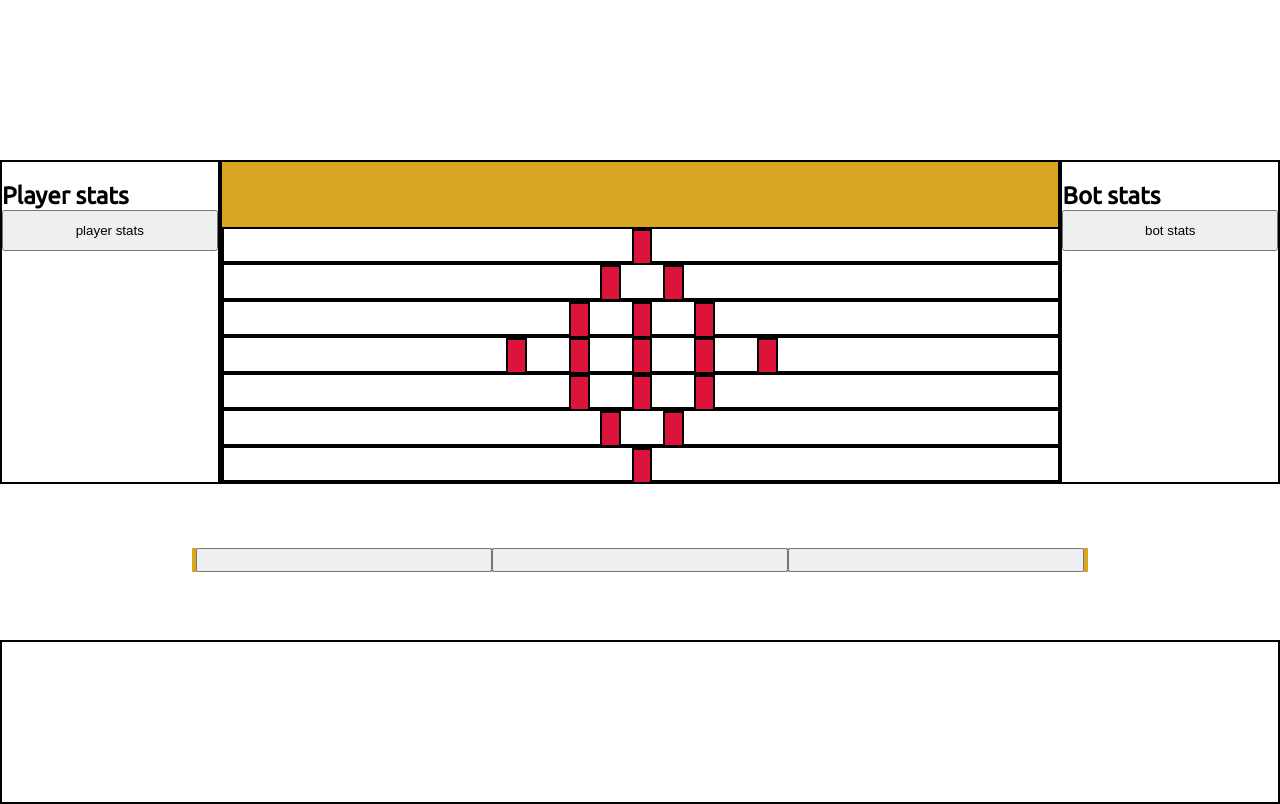
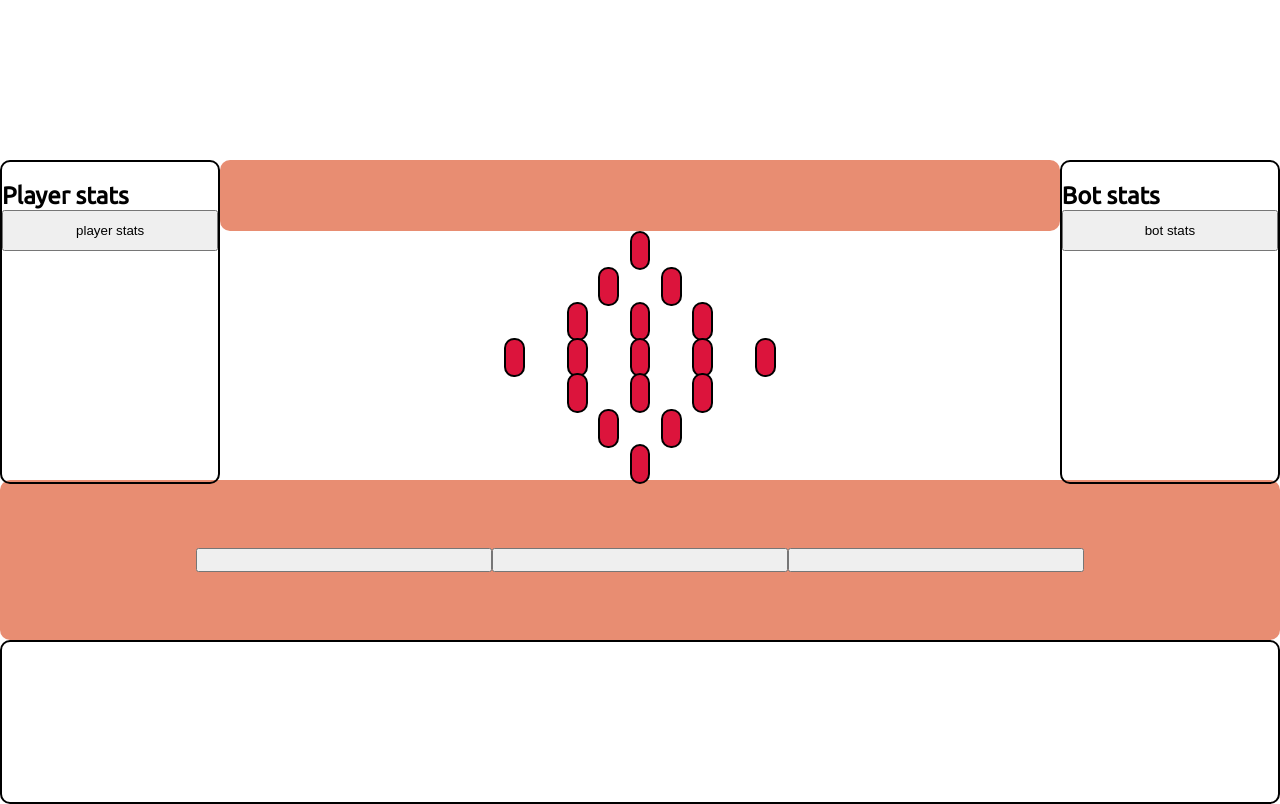
Before and after one commit to found-james/nim, a plain HTML site: page index.html in a window 1280 px wide. Drawn offline with Linux system fonts and the light colour scheme; a web font is replaced by a local one.

Commit message:
styled html elements

```diff
--- a/index.js
+++ b/index.js
@@ -8,7 +8,6 @@ bodyOfHtml.style.width = "100%";
 
 const headerContainer = document.createElement("header");
 bodyOfHtml.appendChild(headerContainer);
-headerContainer.style.postion = "sticky";
 headerContainer.style.height = "20%";
 
 const navContainer = document.createElement("nav");
@@ -48,7 +47,6 @@ buttonForStats.setAttribute("id", "player-stats-button");
 buttonForStats.style.width = "100%";
 buttonForStats.style.height = "15%";
 buttonForStats.textContent = "player stats";
-buttonForStats.addEventListener("click", statsModal);
 
 const centerMain = document.createElement("article");
 centerMain.setAttribute("id", "center");
@@ -71,7 +69,8 @@ const createRows = (domElem) => {
 const headerForCenter = document.createElement("header");
 centerMain.appendChild(headerForCenter);
 headerForCenter.style.height = "28%";
-headerForCenter.style.backgroundColor = "goldenrod";
+headerForCenter.style.backgroundColor = "#e88d72";
+headerForCenter.style.borderRadius = "10px";
 const rowContainers = createRows(centerMain);
 
 const updateParagraph = document.createElement("p");
@@ -84,18 +83,15 @@ secForCenterButtons.style.display = "flex";
 secForCenterButtons.style.justifyContent = "center";
 secForCenterButtons.style.height = "30%";
 
-
 const confirmButtonCenter = document.createElement("button");
 confirmButtonCenter.textContent = "confirm";
 confirmButtonCenter.classList.add("bot-moves-buttons");
 confirmButtonCenter.setAttribute("hidden", "true");
-confirmButtonCenter.addEventListener("click", statsModal);
 
 const cancelButtonCenter = document.createElement("button");
 cancelButtonCenter.textContent = "cancel";
 cancelButtonCenter.classList.add("bot-moves-buttons");
 cancelButtonCenter.setAttribute("hidden", "true");
-cancelButtonCenter.addEventListener("click", statsModal);
 secForCenterButtons.append(confirmButtonCenter, cancelButtonCenter);
 
 const rightSideMain = document.createElement("article");
@@ -127,37 +123,33 @@ buttonForBotStats.setAttribute("id", "bot-stats-button");
 buttonForBotStats.style.width = "100%";
 buttonForBotStats.style.height = "15%";
 buttonForBotStats.textContent = "bot stats";
-buttonForBotStats.addEventListener("click", statsModal);
 
 const sectionForButtons = document.createElement("section");
 bodyOfHtml.appendChild(sectionForButtons);
 sectionForButtons.style.height = "20%";
+sectionForButtons.style.backgroundColor = "#e88d72";
 
 const containerForButtons = document.createElement("div");
 containerForButtons.setAttribute("id", "player-buttons");
 sectionForButtons.appendChild(containerForButtons);
 containerForButtons.style.height = "15%";
 containerForButtons.style.width = "70%";
-containerForButtons.style.backgroundColor = "goldenrod";
 
 const buttonOne = document.createElement("button");
 buttonOne.setAttribute("id", "one");
 buttonOne.style.width = "33%";
 buttonOne.style.height = "100%";
 const updateHeaderOfMain = (e) => editText(e.target);
-buttonOne.addEventListener("click", updateHeaderOfMain);
 
 const buttonTwo = document.createElement("button");
 buttonTwo.style.width = "33%";
 buttonTwo.style.height = "100%";
 buttonTwo.setAttribute("id", "two");
-buttonTwo.addEventListener("click", updateHeaderOfMain);
 
 const buttonThree = document.createElement("button");
 buttonThree.style.width = "33%";
 buttonThree.style.height = "100%";
 buttonThree.setAttribute("id", "three");
-buttonThree.addEventListener("click", updateHeaderOfMain);
 
 const clearRoundResults = document.createElement("button");
 clearRoundResults.setAttribute("hidden", true);
@@ -165,7 +157,6 @@ clearRoundResults.style.width = "33%";
 clearRoundResults.style.height = "100%";
 clearRoundResults.textContent = "...click to allow botMove";
 containerForButtons.append(buttonOne, buttonTwo, buttonThree, clearRoundResults);
-clearRoundResults.addEventListener("click", statsModal);
 
 const footerContainer = document.createElement("footer");
 bodyOfHtml.appendChild(footerContainer);
@@ -179,6 +170,14 @@ const paragraphs = [updateParagraph, updateParagraphWithBotChoice];
 const playerButtons = [buttonOne, buttonTwo, buttonThree];
 const botMovesButtons = [confirmButtonCenter, cancelButtonCenter];
 
+buttonForStats.addEventListener("click", statsModal);
+confirmButtonCenter.addEventListener("click", statsModal);
+cancelButtonCenter.addEventListener("click", statsModal);
+buttonForBotStats.addEventListener("click", statsModal);
+buttonOne.addEventListener("click", updateHeaderOfMain);
+buttonTwo.addEventListener("click", updateHeaderOfMain);
+buttonThree.addEventListener("click", updateHeaderOfMain);
+clearRoundResults.addEventListener("click", statsModal);
 
 function statsModal(e) {
     const removeStickLoop = (num) => {
--- a/styles.css
+++ b/styles.css
@@ -14,12 +14,12 @@ body, section {
     font-family: 'Montserrat', sans-serif;
     font-family: 'Roboto Mono', monospace;
     font-family: 'Ubuntu', sans-serif;
+    border-radius: 10px;
 }
 
 #center > header > button {
     padding: 0;
     border: 0;
-
 }
 
 .bot-moves-buttons {
@@ -27,7 +27,6 @@ body, section {
     width: 20%;
 }
 h2 {
-
     box-sizing: border-box;
 }
 
@@ -35,13 +34,15 @@ h2 {
     display: flex;
     height: 100%;
     border: solid 2px black;
+    border-radius: 10px;
+
 }
 
 main > .edge {
     width: 17%;
     height: 100%;
     border: solid 2px black;
-
+    border-radius: 10px;
 }
 
 #center {
@@ -49,7 +50,9 @@ main > .edge {
     flex-direction: column;
     width: 66%;
     height: 100%;
-    border: solid black 2px;
+    border-radius: 10px;
+
+
 }
 
 
@@ -64,7 +67,6 @@ main > .edge {
     gap: 5%;
     height: 14%;
     width: 100%;
-    border: solid 2px black;
 
 }
 
@@ -78,6 +80,7 @@ main > .edge {
     width: 2%;
     background-color: crimson;
     border: solid 2px black;
+    border-radius: 10px;
 }
 
 
@@ -103,4 +106,6 @@ body > section, #player-buttons {
 
 footer {
     border: black solid 2px;
+    border-radius: 10px;
+
 }
```
Also changed, not shown: script.js (+5 -18 lines).
